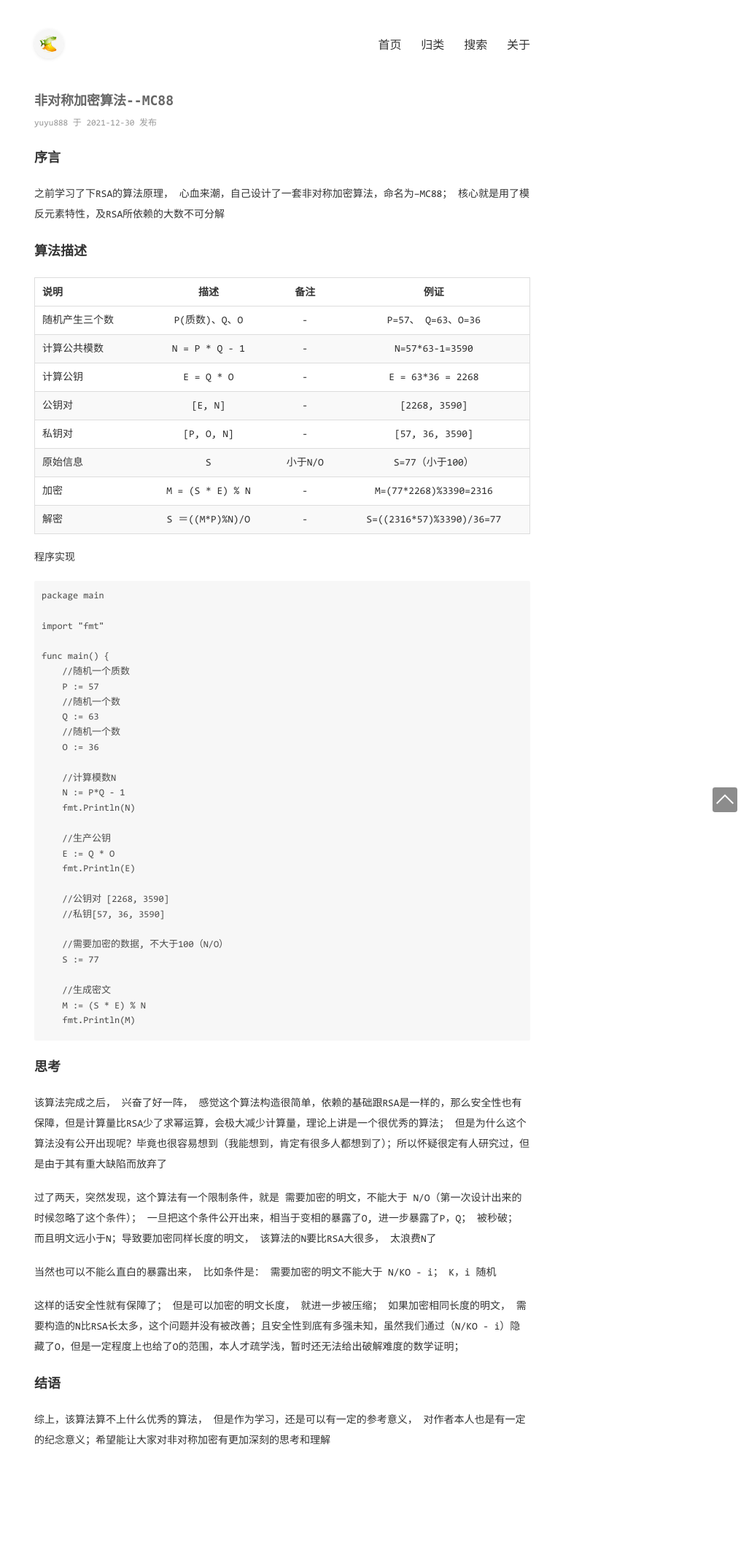
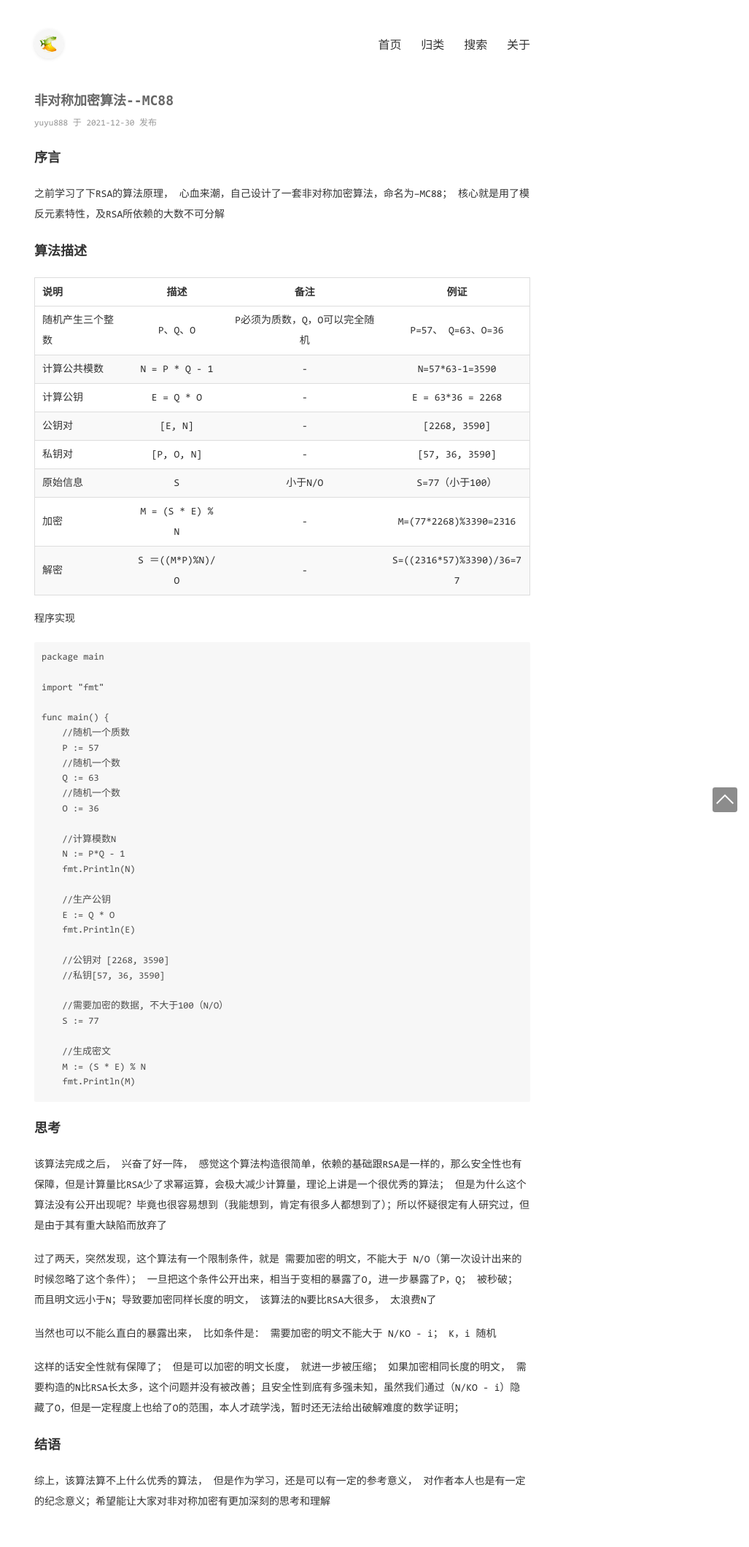
Before and after one commit to yuyu888/yuyu888.github.io, a Jekyll site: the page built from _posts/2021-12-30--非对称加密算法--MC88.md, in a window 1280 px wide. Shown: the whole page at 73% size, without its empty margins (253-1280 px from the left). Built offline with Jekyll 4.4.1, drawn with Linux system fonts in a browser that asks for light colours; comment, search, counter and statistics services are not loaded; before the commit the page ends 2036 px from its top, so only the background shows below that.

Commit message:
Update 2021-12-30--非对称加密算法--MC88.md

```diff
--- a/_posts/2021-12-30--非对称加密算法--MC88.md
+++ b/_posts/2021-12-30--非对称加密算法--MC88.md
@@ -11,7 +11,7 @@ categories: [算法思想]
 
 说明 | 描述 | 备注 | 例证
 |:--|:--:|:--:|:--:|
-随机产生三个数 | P(质数)、Q、O | - | P=57、 Q=63、O=36
+随机产生三个整数 | P、Q、O | P必须为质数，Q，O可以完全随机 | P=57、 Q=63、O=36
 计算公共模数 | N = P * Q - 1 | - | N=57*63-1=3590
 计算公钥 | E = Q * O | - | E = 63*36 = 2268
 公钥对 | [E, N] | - | [2268, 3590]
```
